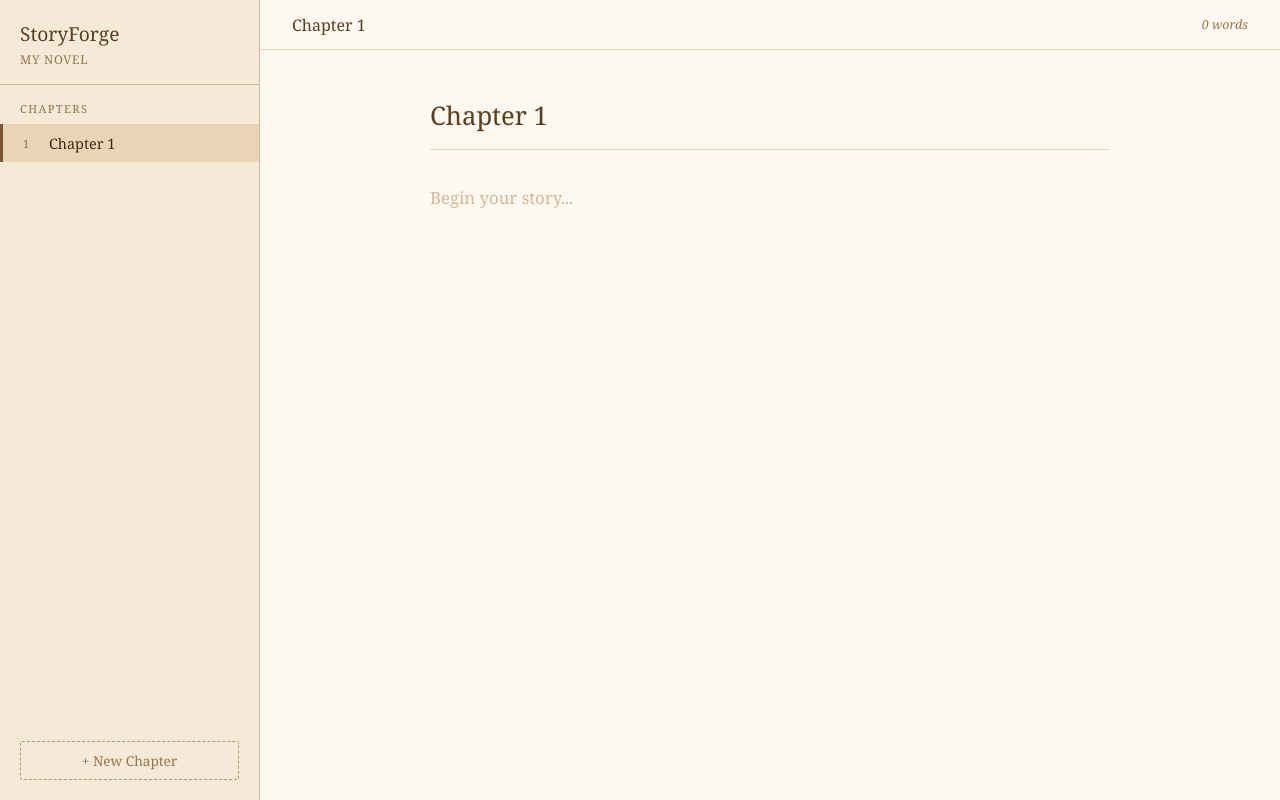
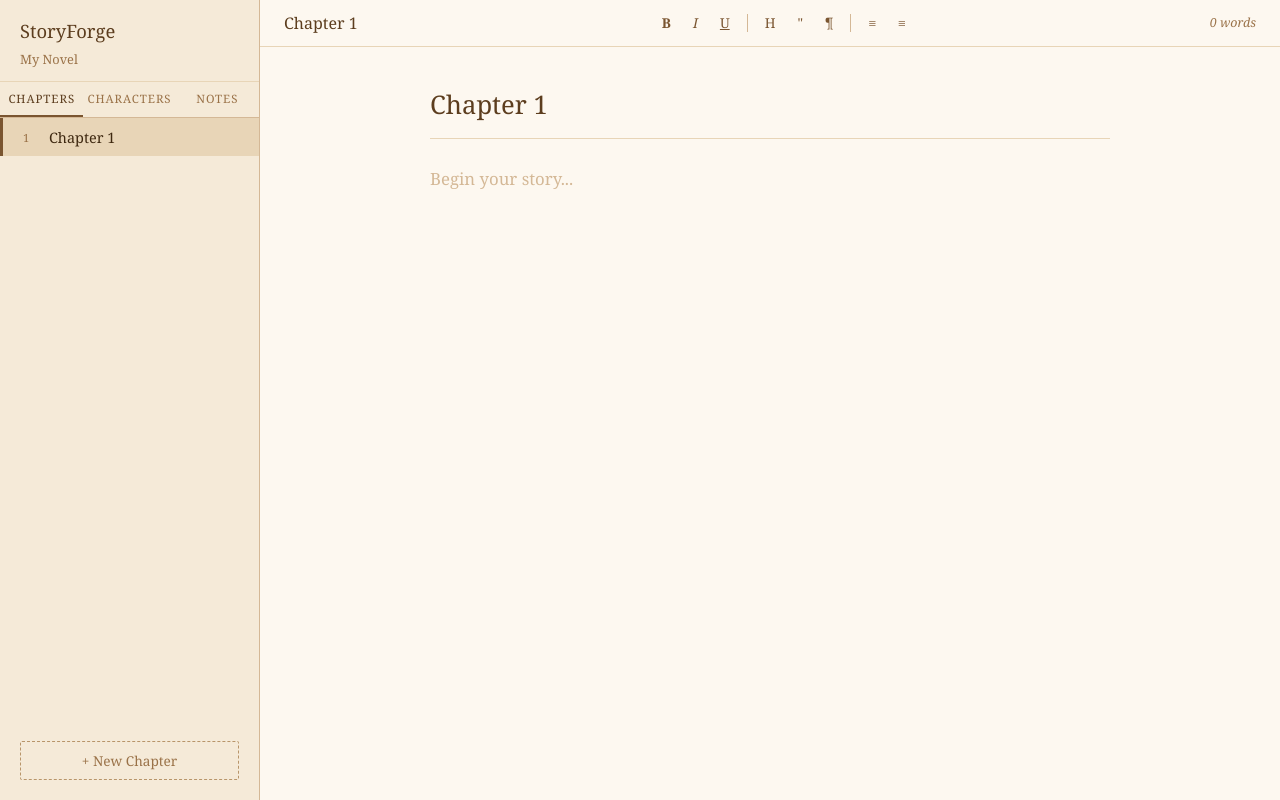
Before and after one commit to Salateek2/Storyforge, a React (Vite) app: page / in a window 1280 px wide. Both pictures are taken after a click on the button "Start New Project". Built offline with nearby package versions, Linux system fonts and the light colour scheme.

Commit message:
feat: editable project name, chapters/characters/notes tabs, rich text toolbar

```diff
--- a/src/App.css
+++ b/src/App.css
@@ -25,219 +25,166 @@ body {
   overflow: hidden;
 }
 
-/* ── Welcome Screen ── */
+/* ── Welcome ── */
 .welcome {
-  display: flex;
-  flex-direction: column;
-  align-items: center;
-  justify-content: center;
-  height: 100vh;
+  display: flex; flex-direction: column; align-items: center;
+  justify-content: center; height: 100vh;
   background: linear-gradient(160deg, var(--beige-50) 0%, var(--beige-100) 60%, var(--beige-200) 100%);
-  text-align: center;
-  padding: 2rem;
+  text-align: center; padding: 2rem;
 }
-
-.welcome__logo {
-  font-size: 1rem;
-  letter-spacing: 0.25em;
-  text-transform: uppercase;
-  color: var(--text-light);
-  margin-bottom: 1.5rem;
-}
-
-.welcome__title {
-  font-size: 3.5rem;
-  font-weight: normal;
-  color: var(--beige-700);
-  line-height: 1.15;
-  margin-bottom: 0.75rem;
-}
-
-.welcome__subtitle {
-  font-size: 1.1rem;
-  color: var(--text-light);
-  margin-bottom: 3rem;
-  font-style: italic;
-}
-
+.welcome__logo { font-size: 1rem; letter-spacing: 0.25em; text-transform: uppercase; color: var(--text-light); margin-bottom: 1.5rem; }
+.welcome__title { font-size: 3.5rem; font-weight: normal; color: var(--beige-700); line-height: 1.15; margin-bottom: 0.75rem; }
+.welcome__subtitle { font-size: 1.1rem; color: var(--text-light); margin-bottom: 3rem; font-style: italic; }
 .welcome__btn {
-  background: var(--beige-700);
-  color: var(--beige-50);
-  border: none;
-  padding: 0.9rem 2.5rem;
-  font-size: 1rem;
-  font-family: Georgia, serif;
-  letter-spacing: 0.08em;
-  cursor: pointer;
-  border-radius: 2px;
-  transition: background 0.2s, transform 0.15s;
+  background: var(--beige-700); color: var(--beige-50); border: none;
+  padding: 0.9rem 2.5rem; font-size: 1rem; font-family: Georgia, serif;
+  letter-spacing: 0.08em; cursor: pointer; border-radius: 2px; transition: background 0.2s, transform 0.15s;
 }
 .welcome__btn:hover { background: var(--beige-800); transform: translateY(-1px); }
-.welcome__btn:active { transform: translateY(0); }
 
-/* ── App Shell ── */
+/* ── App shell ── */
 .app { display: flex; height: 100vh; }
 
 /* ── Sidebar ── */
 .sidebar {
-  width: 260px;
-  min-width: 260px;
-  background: var(--beige-100);
-  border-right: 1px solid var(--beige-300);
-  display: flex;
-  flex-direction: column;
-  overflow: hidden;
+  width: 260px; min-width: 260px; background: var(--beige-100);
+  border-right: 1px solid var(--beige-300); display: flex; flex-direction: column; overflow: hidden;
 }
 
-.sidebar__header {
-  padding: 1.25rem 1.25rem 1rem;
-  border-bottom: 1px solid var(--beige-300);
+.sidebar__header { padding: 1.1rem 1.25rem 0.75rem; border-bottom: 1px solid var(--beige-200); }
+
+.sidebar__brand { font-size: 1.15rem; color: var(--beige-700); font-weight: normal; margin-bottom: 0.3rem; }
+
+.project-name-display {
+  font-size: 0.8rem; color: var(--text-light); cursor: pointer;
+  border-bottom: 1px dashed transparent; transition: border-color 0.15s;
+  display: inline-block; max-width: 100%;
+}
+.project-name-display:hover { border-bottom-color: var(--beige-400); color: var(--text-mid); }
+
+.project-name-input {
+  font-size: 0.8rem; font-family: Georgia, serif; color: var(--text-dark);
+  background: var(--beige-50); border: 1px solid var(--beige-400);
+  padding: 0.15rem 0.4rem; border-radius: 2px; width: 100%; outline: none;
 }
 
-.sidebar__brand {
-  font-size: 1.2rem;
-  color: var(--beige-700);
-  font-weight: normal;
-  margin-bottom: 0.25rem;
+/* ── Sidebar tabs ── */
+.sidebar__tabs { display: flex; border-bottom: 1px solid var(--beige-300); }
+.sidebar__tab {
+  flex: 1; padding: 0.55rem 0.25rem; font-size: 0.72rem; letter-spacing: 0.08em;
+  text-transform: uppercase; text-align: center; cursor: pointer;
+  color: var(--text-light); border-bottom: 2px solid transparent;
+  transition: all 0.15s; font-family: Georgia, serif;
+  background: none; border-top: none; border-left: none; border-right: none;
+}
+.sidebar__tab:hover { color: var(--text-mid); background: var(--beige-200); }
+.sidebar__tab.active { color: var(--beige-700); border-bottom-color: var(--beige-600); }
+
+/* ── Item list (chapters / characters) ── */
+.item-list { flex: 1; overflow-y: auto; padding-bottom: 0.5rem; }
+
+.item-entry {
+  display: flex; align-items: center; padding: 0.6rem 1.25rem;
+  cursor: pointer; font-size: 0.9rem; color: var(--text-mid);
+  border-left: 3px solid transparent; transition: background 0.15s; gap: 0.5rem;
+}
+.item-entry:hover { background: var(--beige-200); }
+.item-entry.active { background: var(--beige-200); border-left-color: var(--beige-600); color: var(--text-dark); }
+.item-entry__num { font-size: 0.7rem; color: var(--text-light); min-width: 18px; }
+
+.sidebar__add-btn {
+  margin: 0.5rem 1.25rem 1.25rem; padding: 0.55rem;
+  background: transparent; border: 1px dashed var(--beige-400);
+  color: var(--text-light); font-family: Georgia, serif; font-size: 0.85rem;
+  cursor: pointer; border-radius: 2px; width: calc(100% - 2.5rem); transition: all 0.15s;
+}
+.sidebar__add-btn:hover { background: var(--beige-200); border-color: var(--beige-600); color: var(--text-mid); }
+
+/* ── Notes panel ── */
+.notes-area { flex: 1; overflow-y: auto; padding: 1rem 1.25rem; }
+.notes-area textarea {
+  width: 100%; min-height: 300px; background: var(--beige-50);
+  border: 1px solid var(--beige-300); border-radius: 2px;
+  font-family: Georgia, serif; font-size: 0.9rem; color: var(--text-dark);
+  padding: 0.75rem; resize: none; outline: none; line-height: 1.7;
+}
+.notes-area textarea:focus { border-color: var(--beige-500); }
+.notes-label { font-size: 0.7rem; letter-spacing: 0.1em; text-transform: uppercase; color: var(--text-light); margin-bottom: 0.5rem; display: block; }
+
+/* ── Editor ── */
+.editor-area { flex: 1; display: flex; flex-direction: column; background: var(--beige-50); overflow: hidden; }
+
+.editor-topbar {
+  padding: 0.7rem 1.5rem; border-bottom: 1px solid var(--beige-200);
+  display: flex; align-items: center; justify-content: space-between;
+  background: var(--beige-50); gap: 1rem; flex-wrap: wrap;
+}
+.editor-topbar__title { font-size: 1rem; color: var(--beige-700); font-weight: normal; }
+.editor-topbar__meta { font-size: 0.78rem; color: var(--text-light); font-style: italic; }
+
+/* ── Toolbar ── */
+.toolbar { display: flex; align-items: center; gap: 4px; }
+.toolbar__btn {
+  background: none; border: 1px solid transparent; border-radius: 2px;
+  padding: 0.25rem 0.5rem; font-size: 0.85rem; cursor: pointer;
+  color: var(--text-mid); font-family: Georgia, serif; transition: all 0.15s;
+  line-height: 1;
+}
+.toolbar__btn:hover { background: var(--beige-200); border-color: var(--beige-300); color: var(--text-dark); }
+.toolbar__btn.active { background: var(--beige-200); border-color: var(--beige-400); color: var(--text-dark); }
+.toolbar__sep { width: 1px; height: 18px; background: var(--beige-300); margin: 0 4px; }
+
+/* ── Editor body ── */
+.editor-scroll { flex: 1; overflow-y: auto; display: flex; justify-content: center; padding: 2.5rem 2rem; }
+.editor-page { width: 100%; max-width: 680px; }
+
+.editor-page__chapter-title {
+  font-size: 1.6rem; font-weight: normal; color: var(--beige-700);
+  margin-bottom: 1.5rem; border-bottom: 1px solid var(--beige-200);
+  padding-bottom: 1rem; outline: none;
+}
+.editor-page__chapter-title:empty:before { content: attr(data-placeholder); color: var(--beige-300); }
+
+.editor-content {
+  width: 100%; min-height: 500px; outline: none;
+  font-family: Georgia, serif; font-size: 1.05rem; line-height: 1.9;
+  color: var(--text-dark);
+}
+.editor-content:empty:before { content: 'Begin your story...'; color: var(--beige-300); }
+.editor-content b, .editor-content strong { font-weight: bold; }
+.editor-content i, .editor-content em { font-style: italic; }
+.editor-content u { text-decoration: underline; }
+.editor-content h2 { font-size: 1.3rem; font-weight: normal; color: var(--beige-700); margin: 1rem 0 0.5rem; }
+.editor-content blockquote { border-left: 3px solid var(--beige-300); padding-left: 1rem; color: var(--text-mid); font-style: italic; margin: 0.75rem 0; }
+
+.editor-empty {
+  flex: 1; display: flex; align-items: center; justify-content: center;
+  color: var(--beige-300); font-style: italic; font-size: 1.1rem;
 }
 
-.sidebar__project {
-  font-size: 0.75rem;
-  color: var(--text-light);
-  letter-spacing: 0.06em;
-  text-transform: uppercase;
+/* ── Char editor ── */
+.char-editor { flex: 1; display: flex; flex-direction: column; background: var(--beige-50); overflow: hidden; }
+.char-editor__topbar {
+  padding: 0.85rem 2rem; border-bottom: 1px solid var(--beige-200);
+  display: flex; align-items: center; justify-content: space-between;
 }
+.char-editor__title { font-size: 1rem; color: var(--beige-700); }
+.char-editor__scroll { flex: 1; overflow-y: auto; display: flex; justify-content: center; padding: 2.5rem 2rem; }
+.char-editor__page { width: 100%; max-width: 680px; }
+.char-name-input {
+  font-size: 1.6rem; font-family: Georgia, serif; font-weight: normal;
+  color: var(--beige-700); border: none; border-bottom: 1px solid var(--beige-200);
+  background: transparent; outline: none; width: 100%; margin-bottom: 1.5rem;
+  padding-bottom: 1rem;
+}
+.char-name-input::placeholder { color: var(--beige-300); }
+.char-desc-area {
+  width: 100%; min-height: 400px; border: none; background: transparent;
+  font-family: Georgia, serif; font-size: 1.05rem; line-height: 1.9;
+  color: var(--text-dark); resize: none; outline: none;
+}
+.char-desc-area::placeholder { color: var(--beige-300); }
 
-.sidebar__section {
-  padding: 1rem 1.25rem 0.5rem;
-  font-size: 0.7rem;
-  letter-spacing: 0.12em;
-  text-transform: uppercase;
-  color: var(--text-light);
-}
-
-.chapter-list { flex: 1; overflow-y: auto; padding-bottom: 1rem; }
-
-.chapter-item {
-  display: flex;
-  align-items: center;
-  padding: 0.6rem 1.25rem;
-  cursor: pointer;
-  font-size: 0.9rem;
-  color: var(--text-mid);
-  border-left: 3px solid transparent;
-  transition: background 0.15s;
-  gap: 0.5rem;
-}
-.chapter-item:hover { background: var(--beige-200); }
-.chapter-item.active {
-  background: var(--beige-200);
-  border-left-color: var(--beige-600);
-  color: var(--text-dark);
-}
-.chapter-item__num {
-  font-size: 0.7rem;
-  color: var(--text-light);
-  min-width: 18px;
-}
-
-.sidebar__add-btn {
-  margin: 0.5rem 1.25rem 1.25rem;
-  padding: 0.55rem;
-  background: transparent;
-  border: 1px dashed var(--beige-400);
-  color: var(--text-light);
-  font-family: Georgia, serif;
-  font-size: 0.85rem;
-  cursor: pointer;
-  border-radius: 2px;
-  width: calc(100% - 2.5rem);
-  transition: all 0.15s;
-}
-.sidebar__add-btn:hover {
-  background: var(--beige-200);
-  border-color: var(--beige-600);
-  color: var(--text-mid);
-}
-
-/* ── Editor ── */
-.editor-area {
-  flex: 1;
-  display: flex;
-  flex-direction: column;
-  background: var(--beige-50);
-  overflow: hidden;
-}
-
-.editor-topbar {
-  padding: 0.85rem 2rem;
-  border-bottom: 1px solid var(--beige-200);
-  display: flex;
-  align-items: center;
-  justify-content: space-between;
-  background: var(--beige-50);
-}
-
-.editor-topbar__title {
-  font-size: 1rem;
-  color: var(--beige-700);
-  font-weight: normal;
-}
-
-.editor-topbar__meta {
-  font-size: 0.78rem;
-  color: var(--text-light);
-  font-style: italic;
-}
-
-.editor-scroll { flex: 1; overflow-y: auto; display: flex; justify-content: center; padding: 3rem 2rem; }
-
-.editor-page {
-  width: 100%;
-  max-width: 680px;
-}
-
-.editor-page__chapter-title {
-  font-size: 1.6rem;
-  font-weight: normal;
-  color: var(--beige-700);
-  margin-bottom: 2rem;
-  border-bottom: 1px solid var(--beige-200);
-  padding-bottom: 1rem;
-  outline: none;
-}
-.editor-page__chapter-title:empty:before {
-  content: 'Chapter title...';
-  color: var(--beige-300);
-}
-
-.editor-page__body {
-  width: 100%;
-  min-height: 500px;
-  border: none;
-  background: transparent;
-  font-family: Georgia, serif;
-  font-size: 1.05rem;
-  line-height: 1.9;
-  color: var(--text-dark);
-  resize: none;
-  outline: none;
-}
-.editor-page__body::placeholder { color: var(--beige-300); }
-
-.editor-empty {
-  flex: 1;
-  display: flex;
-  flex-direction: column;
-  align-items: center;
-  justify-content: center;
-  color: var(--beige-300);
-  font-style: italic;
-  font-size: 1.1rem;
-  gap: 0.5rem;
-}
-
-/* ── Scrollbar ── */
 ::-webkit-scrollbar { width: 6px; }
 ::-webkit-scrollbar-track { background: transparent; }
 ::-webkit-scrollbar-thumb { background: var(--beige-300); border-radius: 3px; }
--- a/src/App.jsx
+++ b/src/App.jsx
@@ -1,90 +1,146 @@
-import React, { useState, useRef, useEffect } from 'react'
+import React, { useState, useRef, useCallback } from 'react'
 import { countWords, formatWordCount } from './utils/wordCount'
 
-const INITIAL_CHAPTERS = [
-  { id: 1, title: 'Chapter 1', content: '' },
-]
+const INITIAL_CHAPTERS = [{ id: 1, title: 'Chapter 1', content: '' }]
+const INITIAL_CHARACTERS = [{ id: 1, name: 'Character 1', description: '' }]
 
+/* ── Welcome ── */
 function WelcomeScreen({ onStart }) {
   return (
     <div className="welcome">
       <p className="welcome__logo">StoryForge</p>
       <h1 className="welcome__title">Welcome to<br />StoryForge</h1>
       <p className="welcome__subtitle">A quiet place to write your story.</p>
-      <button className="welcome__btn" onClick={onStart}>
-        Start New Project
-      </button>
+      <button className="welcome__btn" onClick={onStart}>Start New Project</button>
     </div>
   )
 }
 
-function Sidebar({ chapters, activeId, onSelect, onAdd }) {
+/* ── Editable project name ── */
+function ProjectName({ value, onChange }) {
+  const [editing, setEditing] = useState(false)
+  const [draft, setDraft] = useState(value)
+  const inputRef = useRef(null)
+
+  function startEdit() { setDraft(value); setEditing(true); setTimeout(() => inputRef.current?.select(), 0) }
+  function commit() { onChange(draft.trim() || 'My Novel'); setEditing(false) }
+  function onKey(e) { if (e.key === 'Enter') commit(); if (e.key === 'Escape') setEditing(false) }
+
+  if (editing) return (
+    <input ref={inputRef} className="project-name-input" value={draft}
+      onChange={e => setDraft(e.target.value)} onBlur={commit} onKeyDown={onKey} />
+  )
+  return <span className="project-name-display" onClick={startEdit} title="Click to rename">{value}</span>
+}
+
+/* ── Sidebar ── */
+function Sidebar({ tab, onTab, projectName, onRename, chapters, activeChapterId, onSelectChapter, onAddChapter, characters, activeCharId, onSelectChar, onAddChar, notes, onNotes }) {
   return (
     <aside className="sidebar">
       <div className="sidebar__header">
         <p className="sidebar__brand">StoryForge</p>
-        <p className="sidebar__project">My Novel</p>
+        <ProjectName value={projectName} onChange={onRename} />
       </div>
-      <p className="sidebar__section">Chapters</p>
-      <div className="chapter-list">
-        {chapters.map((ch, i) => (
-          <div
-            key={ch.id}
-            className={`chapter-item ${activeId === ch.id ? 'active' : ''}`}
-            onClick={() => onSelect(ch.id)}
-          >
-            <span className="chapter-item__num">{i + 1}</span>
-            <span>{ch.title}</span>
-          </div>
+
+      <div className="sidebar__tabs">
+        {['Chapters','Characters','Notes'].map(t => (
+          <button key={t} className={`sidebar__tab ${tab === t ? 'active' : ''}`} onClick={() => onTab(t)}>{t}</button>
         ))}
       </div>
-      <button className="sidebar__add-btn" onClick={onAdd}>
-        + New Chapter
-      </button>
+
+      {tab === 'Chapters' && (
+        <>
+          <div className="item-list">
+            {chapters.map((ch, i) => (
+              <div key={ch.id} className={`item-entry ${activeChapterId === ch.id ? 'active' : ''}`} onClick={() => onSelectChapter(ch.id)}>
+                <span className="item-entry__num">{i + 1}</span>
+                <span>{ch.title}</span>
+              </div>
+            ))}
+          </div>
+          <button className="sidebar__add-btn" onClick={onAddChapter}>+ New Chapter</button>
+        </>
+      )}
+
+      {tab === 'Characters' && (
+        <>
+          <div className="item-list">
+            {characters.map((ch, i) => (
+              <div key={ch.id} className={`item-entry ${activeCharId === ch.id ? 'active' : ''}`} onClick={() => onSelectChar(ch.id)}>
+                <span className="item-entry__num">{i + 1}</span>
+                <span>{ch.name}</span>
+              </div>
+            ))}
+          </div>
+          <button className="sidebar__add-btn" onClick={onAddChar}>+ New Character</button>
+        </>
+      )}
+
+      {tab === 'Notes' && (
+        <div className="notes-area">
+          <span className="notes-label">Project notes</span>
+          <textarea placeholder="Jot down plot ideas, world-building details, reminders..." value={notes} onChange={e => onNotes(e.target.value)} />
+        </div>
+      )}
     </aside>
   )
 }
 
-function EditorArea({ chapter, onUpdate }) {
-  const textareaRef = useRef(null)
-  const wordCount = countWords(chapter?.content || '')
+/* ── Formatting toolbar ── */
+function Toolbar() {
+  const exec = (cmd, val) => { document.execCommand(cmd, false, val); }
+  return (
+    <div className="toolbar">
+      <button className="toolbar__btn" title="Bold" onMouseDown={e => { e.preventDefault(); exec('bold') }}><b>B</b></button>
+      <button className="toolbar__btn" title="Italic" onMouseDown={e => { e.preventDefault(); exec('italic') }}><i>I</i></button>
+      <button className="toolbar__btn" title="Underline" onMouseDown={e => { e.preventDefault(); exec('underline') }}><u>U</u></button>
+      <div className="toolbar__sep" />
+      <button className="toolbar__btn" title="Heading" onMouseDown={e => { e.preventDefault(); exec('formatBlock', 'h2') }}>H</button>
+      <button className="toolbar__btn" title="Blockquote" onMouseDown={e => { e.preventDefault(); exec('formatBlock', 'blockquote') }}>"</button>
+      <button className="toolbar__btn" title="Normal text" onMouseDown={e => { e.preventDefault(); exec('formatBlock', 'p') }}>¶</button>
+      <div className="toolbar__sep" />
+      <button className="toolbar__btn" title="Align left" onMouseDown={e => { e.preventDefault(); exec('justifyLeft') }}>≡</button>
+      <button className="toolbar__btn" title="Align centre" onMouseDown={e => { e.preventDefault(); exec('justifyCenter') }}>≡</button>
+    </div>
+  )
+}
 
-  useEffect(() => {
-    if (textareaRef.current) textareaRef.current.focus()
-  }, [chapter?.id])
+/* ── Chapter editor ── */
+function ChapterEditor({ chapter, onUpdate }) {
+  const wordCount = countWords(chapter.content)
+  const titleRef = useRef(null)
+  const bodyRef = useRef(null)
 
-  if (!chapter) {
-    return (
-      <div className="editor-area">
-        <div className="editor-empty">
-          <span>Select a chapter to begin writing</span>
-        </div>
-      </div>
-    )
-  }
+  const onBodyInput = useCallback(() => {
+    onUpdate(chapter.id, 'content', bodyRef.current?.innerHTML || '')
+  }, [chapter.id, onUpdate])
 
   return (
     <div className="editor-area">
       <div className="editor-topbar">
         <span className="editor-topbar__title">{chapter.title}</span>
+        <Toolbar />
         <span className="editor-topbar__meta">{formatWordCount(wordCount)}</span>
       </div>
       <div className="editor-scroll">
         <div className="editor-page">
           <div
+            ref={titleRef}
             className="editor-page__chapter-title"
             contentEditable
             suppressContentEditableWarning
+            data-placeholder="Chapter title..."
             onBlur={e => onUpdate(chapter.id, 'title', e.target.innerText.trim() || 'Untitled')}
           >
             {chapter.title}
           </div>
-          <textarea
-            ref={textareaRef}
-            className="editor-page__body"
-            placeholder="Begin your story..."
-            value={chapter.content}
-            onChange={e => onUpdate(chapter.id, 'content', e.target.value)}
+          <div
+            ref={bodyRef}
+            className="editor-content"
+            contentEditable
+            suppressContentEditableWarning
+            onInput={onBodyInput}
+            dangerouslySetInnerHTML={{ __html: chapter.content }}
           />
         </div>
       </div>
@@ -92,40 +148,104 @@ function EditorArea({ chapter, onUpdate }) {
   )
 }
 
+/* ── Character editor ── */
+function CharacterEditor({ character, onUpdate }) {
+  return (
+    <div className="char-editor">
+      <div className="char-editor__topbar">
+        <span className="char-editor__title">Character Profile</span>
+      </div>
+      <div className="char-editor__scroll">
+        <div className="char-editor__page">
+          <input
+            className="char-name-input"
+            value={character.name}
+            placeholder="Character name..."
+            onChange={e => onUpdate(character.id, 'name', e.target.value)}
+          />
+          <textarea
+            className="char-desc-area"
+            placeholder="Describe this character — appearance, personality, backstory, motivations..."
+            value={character.description}
+            onChange={e => onUpdate(character.id, 'description', e.target.value)}
+          />
+        </div>
+      </div>
+    </div>
+  )
+}
+
+/* ── Main App ── */
 export default function App() {
   const [screen, setScreen] = useState('welcome')
+  const [sidebarTab, setSidebarTab] = useState('Chapters')
+  const [projectName, setProjectName] = useState('My Novel')
   const [chapters, setChapters] = useState(INITIAL_CHAPTERS)
-  const [activeId, setActiveId] = useState(null)
+  const [activeChapterId, setActiveChapterId] = useState(1)
+  const [characters, setCharacters] = useState(INITIAL_CHARACTERS)
+  const [activeCharId, setActiveCharId] = useState(null)
+  const [notes, setNotes] = useState('')
 
-  const activeChapter = chapters.find(c => c.id === activeId) || null
+  const activeChapter = chapters.find(c => c.id === activeChapterId) || null
+  const activeChar = characters.find(c => c.id === activeCharId) || null
 
-  function handleStart() {
-    setActiveId(1)
-    setScreen('app')
+  function handleStart() { setActiveChapterId(1); setScreen('app') }
+
+  function addChapter() {
+    const id = Date.now()
+    setChapters(p => [...p, { id, title: `Chapter ${p.length + 1}`, content: '' }])
+    setActiveChapterId(id)
+    setSidebarTab('Chapters')
   }
 
-  function handleAdd() {
-    const newId = Date.now()
-    const newChapter = { id: newId, title: `Chapter ${chapters.length + 1}`, content: '' }
-    setChapters(prev => [...prev, newChapter])
-    setActiveId(newId)
+  function updateChapter(id, field, value) {
+    setChapters(p => p.map(c => c.id === id ? { ...c, [field]: value } : c))
   }
 
-  function handleUpdate(id, field, value) {
-    setChapters(prev => prev.map(c => c.id === id ? { ...c, [field]: value } : c))
+  function addChar() {
+    const id = Date.now()
+    setCharacters(p => [...p, { id, name: `Character ${p.length + 1}`, description: '' }])
+    setActiveCharId(id)
+  }
+
+  function updateChar(id, field, value) {
+    setCharacters(p => p.map(c => c.id === id ? { ...c, [field]: value } : c))
+  }
+
+  function handleSelectChar(id) { setActiveCharId(id) }
+
+  function handleTab(t) {
+    setSidebarTab(t)
+    if (t === 'Characters' && !activeCharId && characters.length > 0) setActiveCharId(characters[0].id)
   }
 
   if (screen === 'welcome') return <WelcomeScreen onStart={handleStart} />
 
+  const showCharEditor = sidebarTab === 'Characters' && activeChar
+  const showChapterEditor = sidebarTab === 'Chapters' && activeChapter
+
   return (
     <div className="app">
       <Sidebar
-        chapters={chapters}
-        activeId={activeId}
-        onSelect={setActiveId}
-        onAdd={handleAdd}
+        tab={sidebarTab} onTab={handleTab}
+        projectName={projectName} onRename={setProjectName}
+        chapters={chapters} activeChapterId={activeChapterId}
+        onSelectChapter={id => { setActiveChapterId(id); setSidebarTab('Chapters') }}
+        onAddChapter={addChapter}
+        characters={characters} activeCharId={activeCharId}
+        onSelectChar={handleSelectChar} onAddChar={addChar}
+        notes={notes} onNotes={setNotes}
       />
-      <EditorArea chapter={activeChapter} onUpdate={handleUpdate} />
+      {showCharEditor && <CharacterEditor character={activeChar} onUpdate={updateChar} />}
+      {showChapterEditor && <ChapterEditor chapter={activeChapter} onUpdate={updateChapter} />}
+      {!showCharEditor && !showChapterEditor && sidebarTab !== 'Notes' && (
+        <div className="editor-area"><div className="editor-empty">Select an item from the sidebar</div></div>
+      )}
+      {sidebarTab === 'Notes' && (
+        <div className="editor-area"><div className="editor-empty" style={{fontStyle:'normal', flexDirection:'column', gap:'0.5rem', color:'var(--beige-300)'}}>
+          <span style={{fontSize:'1.1rem', fontStyle:'italic'}}>Project notes are in the sidebar panel</span>
+        </div></div>
+      )}
     </div>
   )
 }
```
